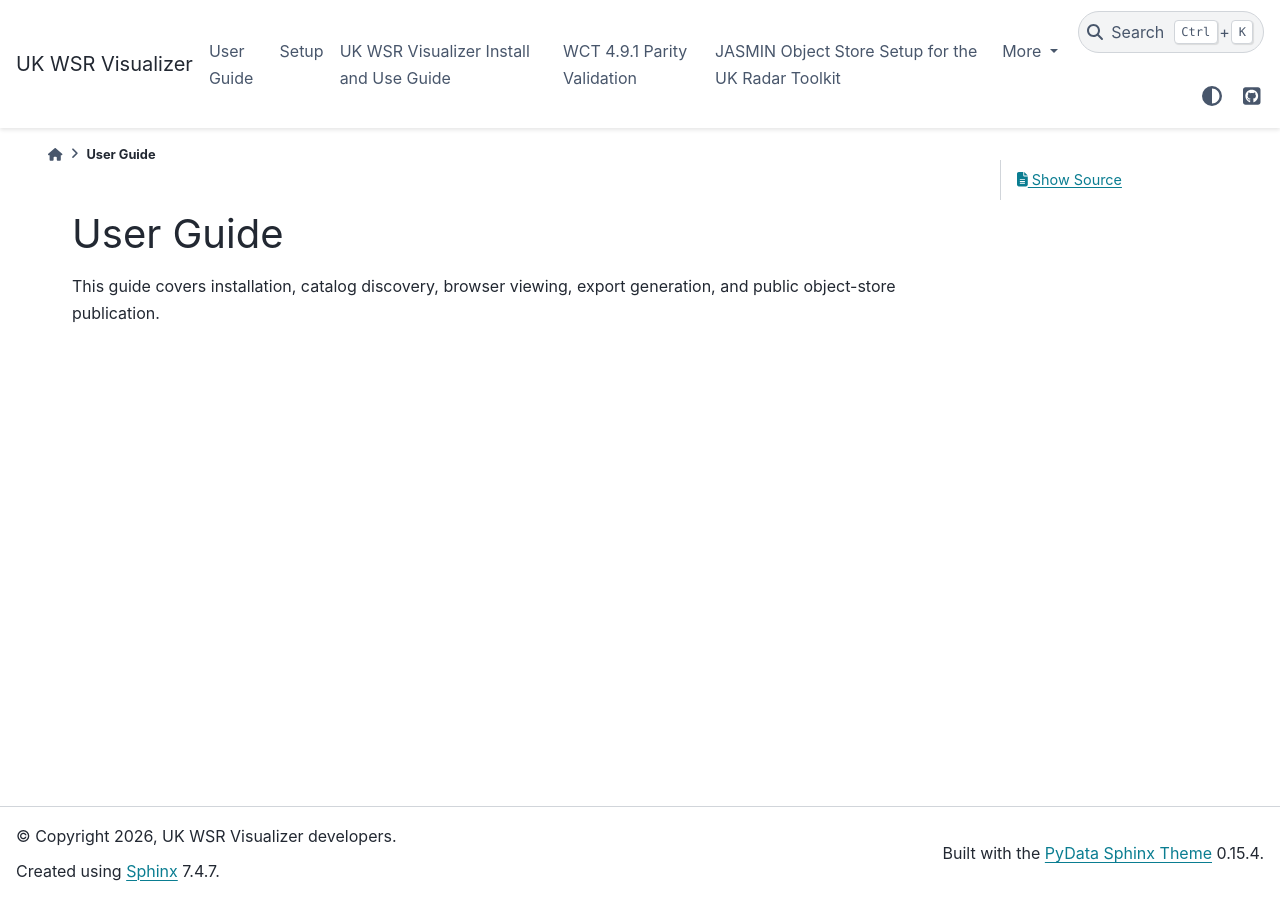
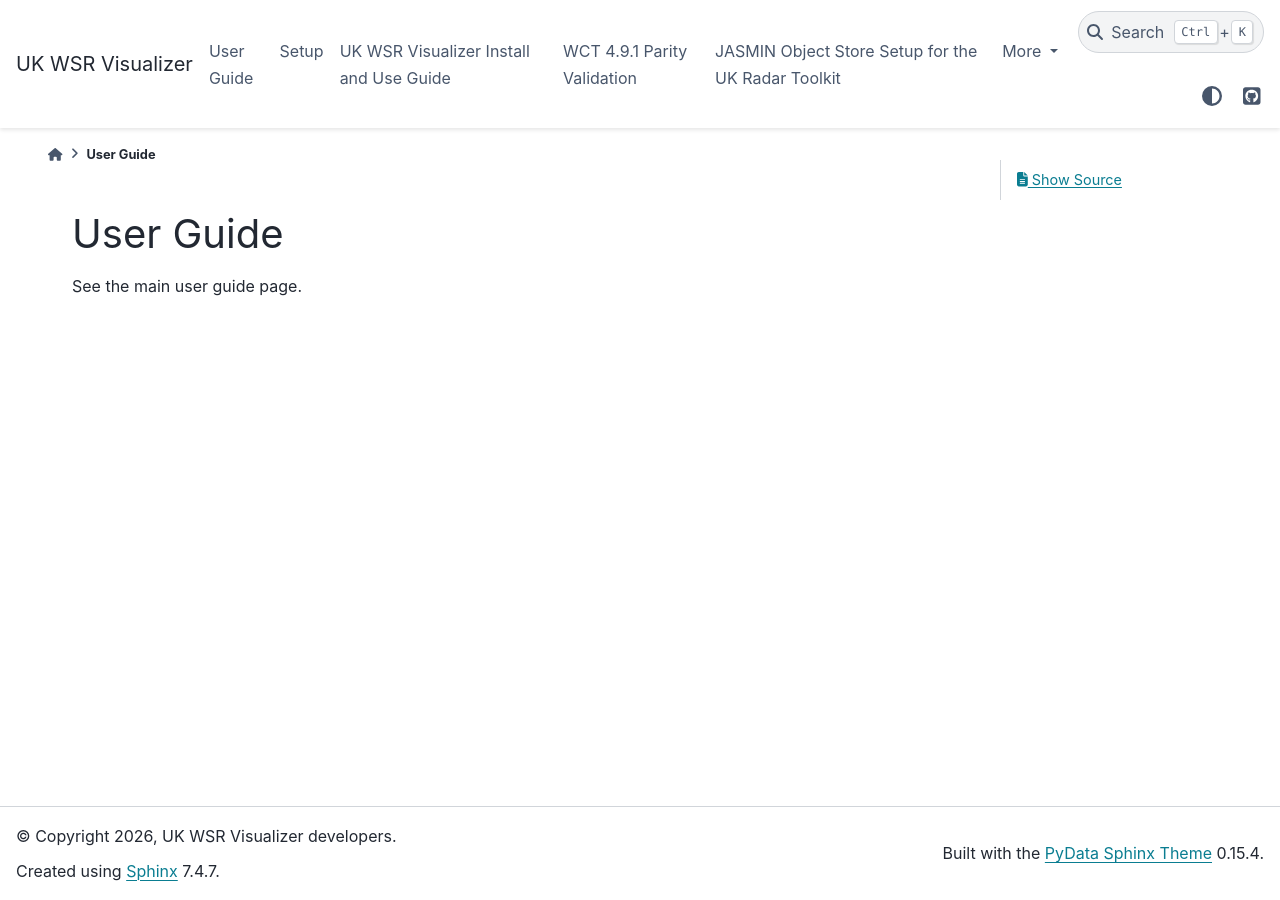
Before and after one commit to rrniii/uk-wsr-visualizer, a Sphinx documentation site: the page built from docs/user_guide/index.md, in a window 1280 px wide. Built offline with Sphinx 7.4.7 and the PyData theme 0.15.4, drawn with Linux system fonts in a browser that asks for light colours.

Commit message:
Mark legacy user guide page

```diff
--- a/docs/user_guide/index.md
+++ b/docs/user_guide/index.md
@@ -1,3 +1,5 @@
+:orphan:
+
 # User Guide
 
-This guide covers installation, catalog discovery, browser viewing, export generation, and public object-store publication.
+See the main user guide page.
```
